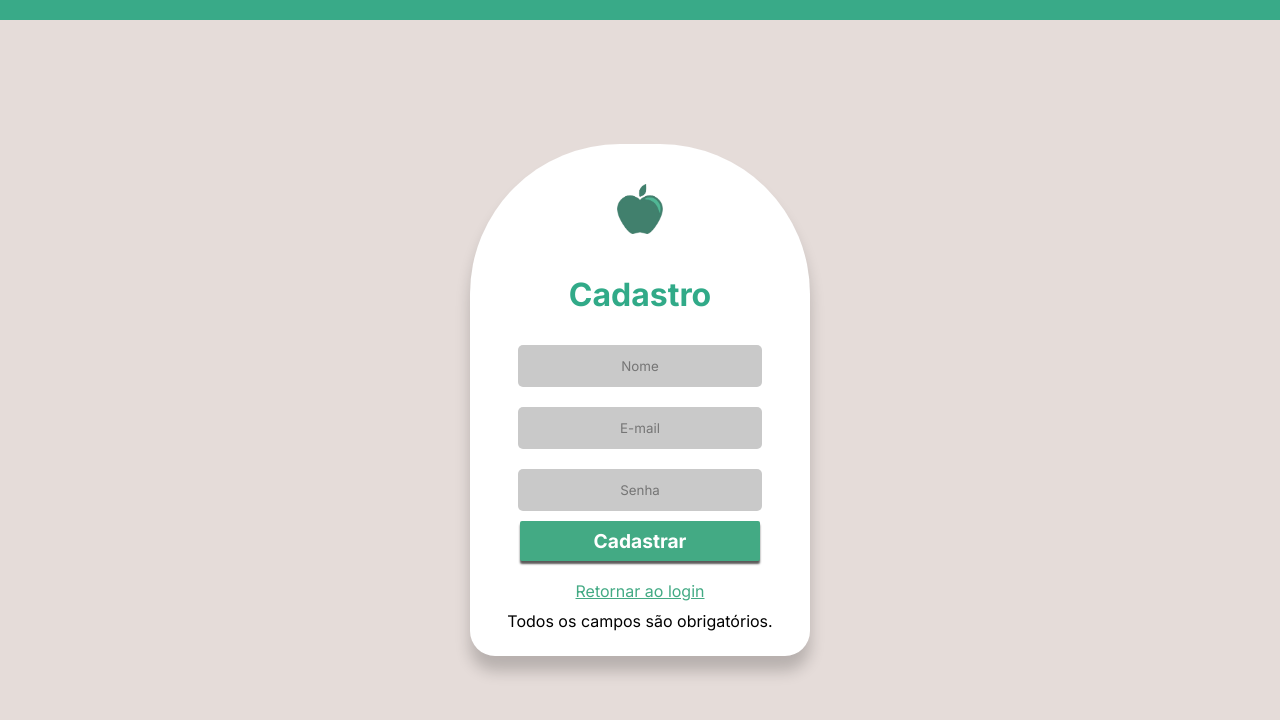
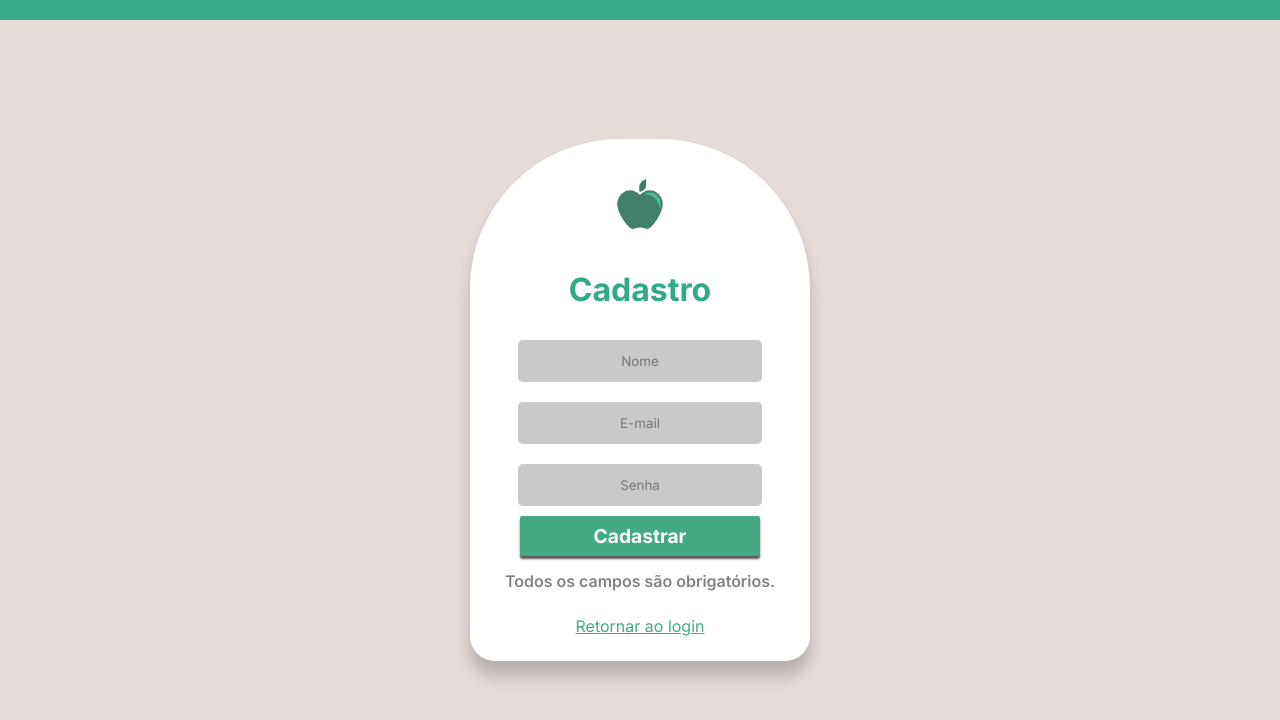
Before and after one commit to Steel-Hard/VitalU, a React (Vite) app in the folder front/: page /cadastro in a window 1280 px wide. Both pictures are taken after a click on the button "Cadastrar". Shown: the top 720 px of the page. Built offline with nearby package versions, Linux system fonts and the light colour scheme.

Commit message:
Estilização componente Message (components/Message/index.tsx)

```diff
--- a/front/src/components/Message/index.tsx
+++ b/front/src/components/Message/index.tsx
@@ -12,5 +12,8 @@ interface MessageProps{
 
 
 export const Message = styled(FlexDiv)<MessageProps>`
-   visibility: ${({visible}) => visible ? 'visible': 'hidden'}
+   visibility: ${({visible}) => visible ? 'visible': 'hidden'};
+   margin-top:10px;
+   color:grey;
+   font-weight: 575;
 `
--- a/front/src/pages/Cadastro.tsx
+++ b/front/src/pages/Cadastro.tsx
@@ -42,13 +42,13 @@ export function Cadastro() {
         <BtnStl onClick={() => validarDados(nome, email, senha)} height="40px" width="80%">
           Cadastrar
         </BtnStl>
+        <Message visible={mensagem ? true : false} height="30px">
+          {mensagem}
+        </Message>
         <FlexDivResp>
           <Link to='/login'>Retornar ao login</Link>
 
         </FlexDivResp>
-        <Message visible={mensagem ? true : false} height="30px">
-          {mensagem}
-        </Message>
       </StlCaixa>
     </>
   );
```
